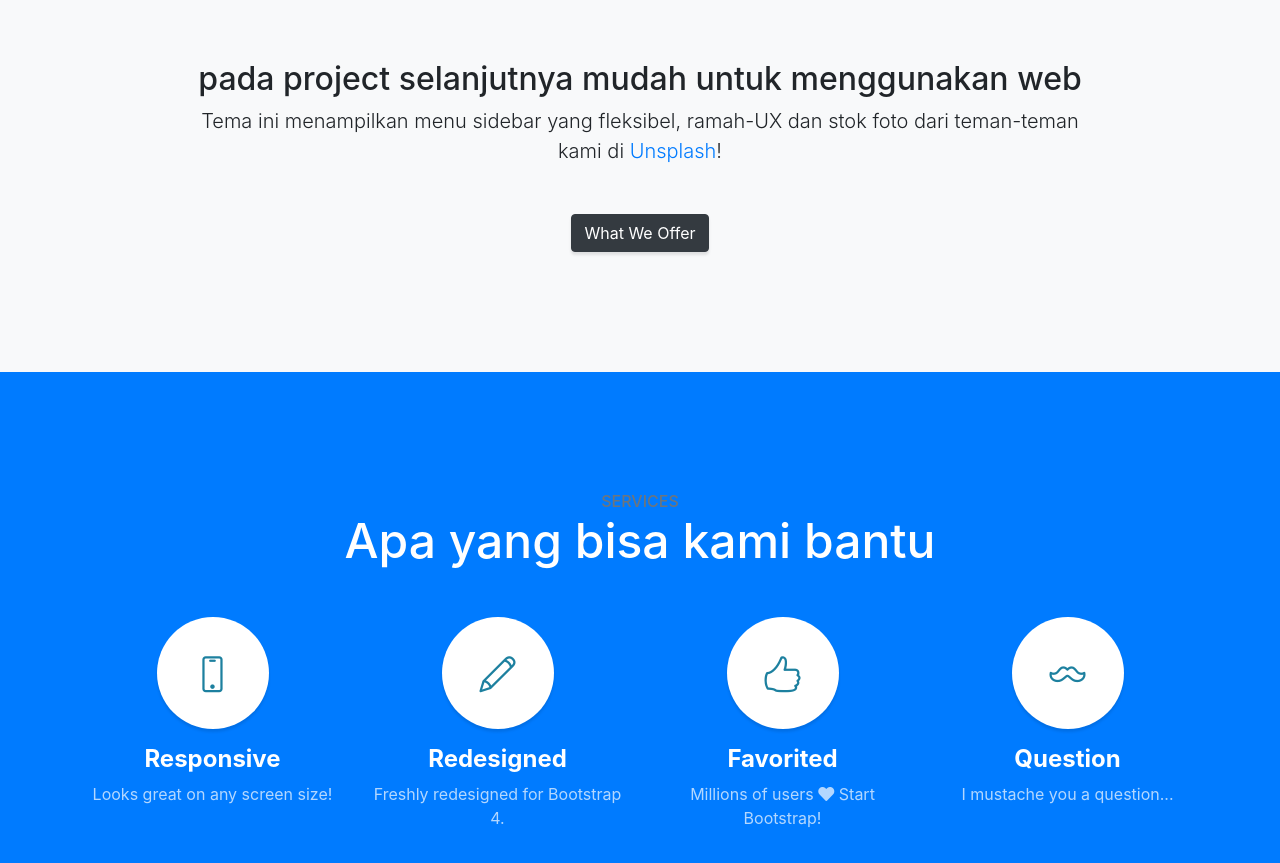
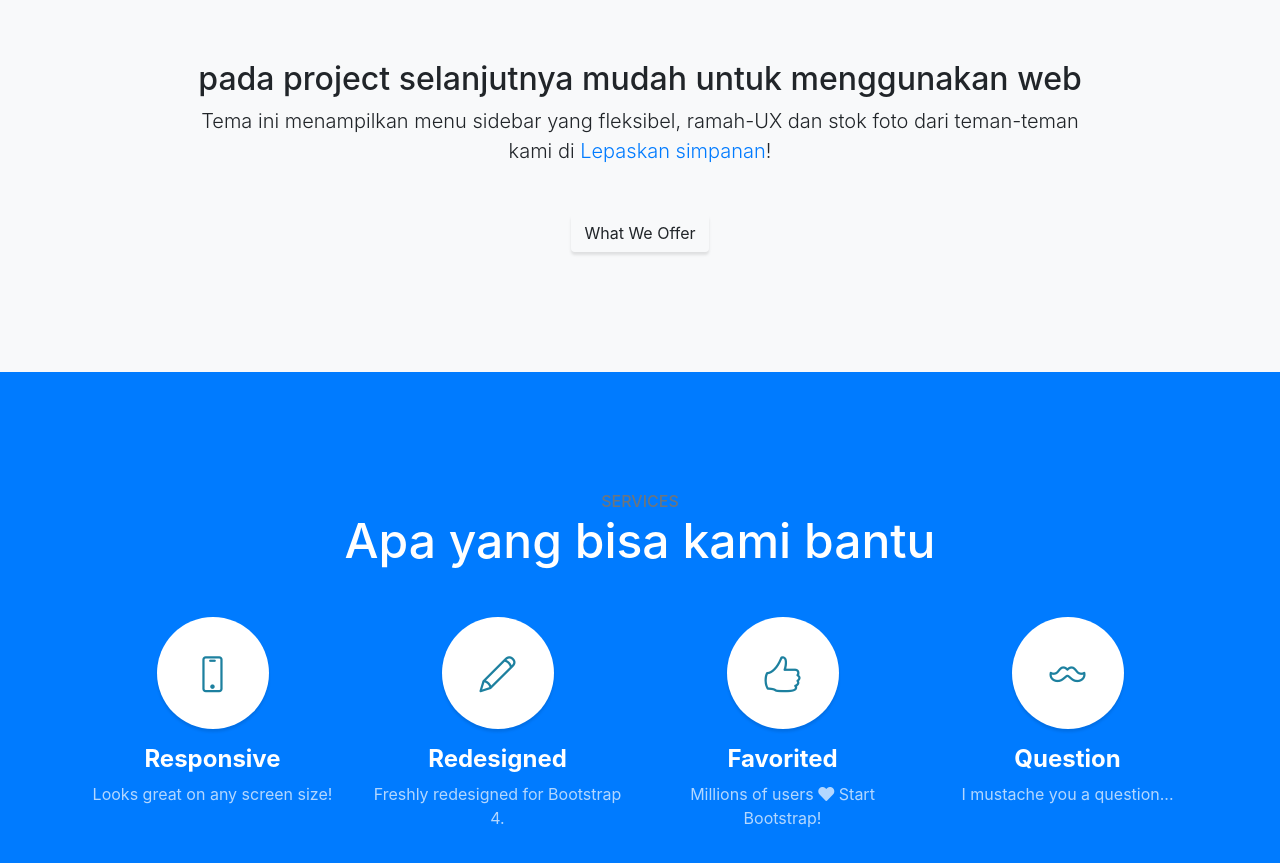
Before and after one commit to ninoi97/ninoi97.github.io, a website with bundled scripts: page index.html in a window 1280 px wide. Shown: the part 860-1723 px from the top of the page. Built offline with nearby package versions, Linux system fonts and the light colour scheme.

Commit message:
perubahan 2

```diff
--- a/index.html
+++ b/index.html
@@ -71,8 +71,8 @@
         <div class="col-lg-10 mx-auto">
           <h2>pada project selanjutnya mudah untuk menggunakan web</h2>
           <p class="lead mb-5">Tema ini menampilkan menu sidebar yang fleksibel, ramah-UX dan stok foto dari teman-teman kami di
-            <a href="https://unsplash.com/">Unsplash</a>!</p>
-          <a class="btn btn-dark btn-xl js-scroll-trigger" href="#services">What We Offer</a>
+            <a href="https://unsplash.com/">Lepaskan simpanan</a>!</p>
+          <a class="btn btntdark btn-xl js-scroll-trigger" href="#services">What We Offer</a>
         </div>
       </div>
     </div>
```
